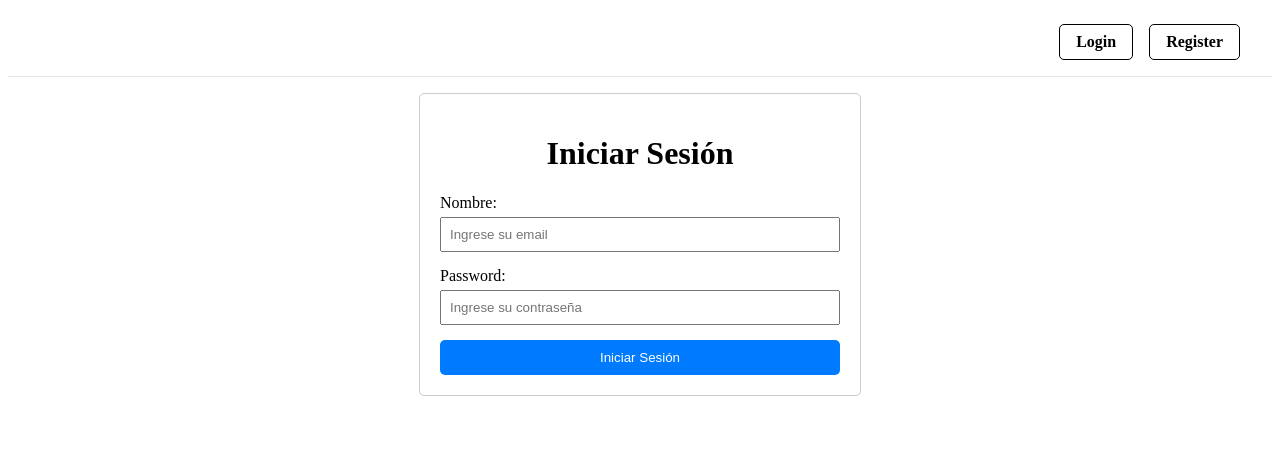
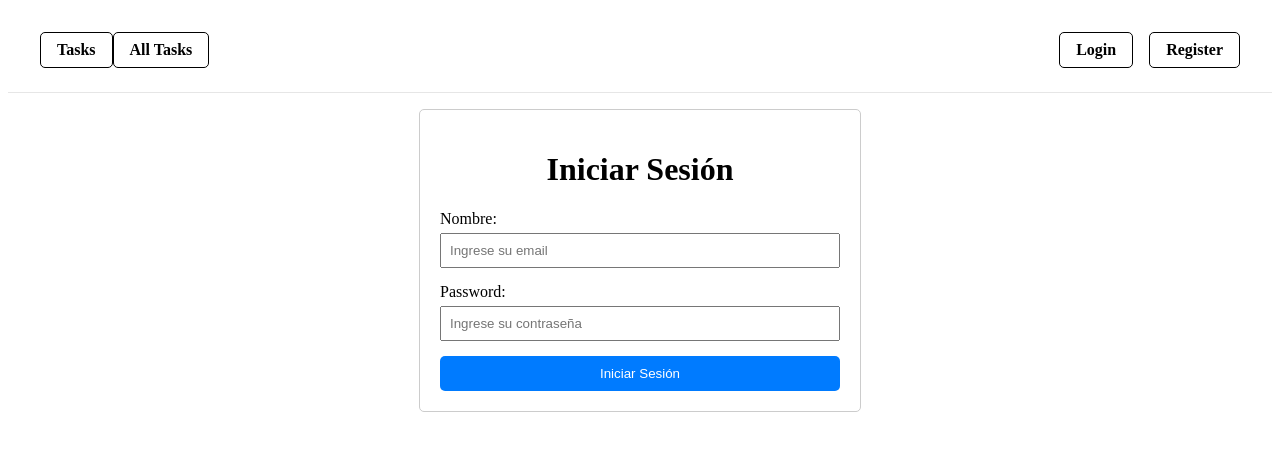
Before and after one commit to AalSaa/tbd-control-2, a Vue app in the folder frontend/: page / in a window 1280 px wide. Shown: the top 450 px of the page. Built offline with nearby package versions, Linux system fonts and the light colour scheme; what vue3-cookies would draw is missing.

Commit message:
feat(frontend):add theh view all tasks view

```diff
--- a/frontend/src/Utils/AuthGuard.js
+++ b/frontend/src/Utils/AuthGuard.js
@@ -2,7 +2,7 @@ import httpClient from "./http-common";
 
 export const auth = async (to, from, next) => {
   try {
-    const response = await httpClient.post("/api/auth/verify-token", {
+    const response = await httpClient.post("/auth/verify-token", {
       withCredentials: true,
     });
 
--- /dev/null
+++ b/frontend/src/Views/ViewAllTasks.vue
@@ -0,0 +1,58 @@
+<template>
+    <div class="container">
+        <input class="search" type="text" placeholder="Buscar tareas">
+        <div class="tasks">
+            <div v-for="task in tasks" :key="task.id">
+                <div class="task">
+                    <h2>{{ task.title }}</h2>
+                    <p>{{ task.description }}</p>
+                    <p>Fecha de vencimiento: {{ task.due_date }}</p>
+                </div>
+            </div>
+        </div>
+    </div>
+</template>
+<script setup>
+import { getAllTasks } from '../services/TaskService.js';
+import { onMounted, ref } from 'vue';
+
+const tasks = ref([]);
+
+const getTasks = async () => {
+    const response = await getAllTasks(1);
+
+    if (response.status === 200) {
+        console.log("Tareas obtenidas:", response.data);
+        tasks.value = response.data;
+    } else {
+        alert("Error al obtener las tareas");
+    }
+}
+
+onMounted(getTasks);
+
+</script>
+<style>
+.search {
+    margin: 10px;
+    padding: 0.5rem;
+    font-size: 1rem;
+    width: 20%;
+}
+
+.tasks {
+    display: flex;
+    flex-wrap: wrap;
+    height: 100vh;
+    background-color: #f4f4f4;
+}
+
+.task {
+    margin: 10px;
+    background-color: white;
+    border-radius: 8px;
+    box-shadow: 0 2px 10px rgba(0, 0, 0, 0.1);
+    padding: 1rem;
+    width: 400px;
+}
+</style>
--- a/frontend/src/components/NavBar.vue
+++ b/frontend/src/components/NavBar.vue
@@ -1,8 +1,20 @@
 <template>
     <section class="nav-bar">
         <div class="nav-links">
-            <RouterLink class="nav-link-login" to="/">
+            <div class="nav-links-task">
+                <RouterLink class="nav-link-newtask" to="/newtask">
+                    Tasks
+                </RouterLink>
+                <RouterLink class="nav-link-alltasks" to="/viewalltasks">
+                    All Tasks
+                </RouterLink>
+            </div>
+
+            <RouterLink v-if="!login" class="nav-link-login" to="/">
                 Login
+            </RouterLink>
+            <RouterLink v-else class="nav-link-login" v-on:click="print()" to="/">
+                Logout
             </RouterLink>
             <RouterLink class="nav-link-register" to="/register">
                 Register
@@ -12,9 +24,57 @@
 </template>
 <script setup>
 import { RouterLink } from 'vue-router';
+import httpClient from '../Utils/http-common';
+import { ref } from 'vue';
+
+const login = ref(false);
+
+const print = async () => {
+    const response = await httpClient.post("/auth/logout", {
+        withCredentials: true,
+    });
+
+    if (response.status === 200) {
+        alert("Usuario desconectado");
+    } else {
+        alert("Error al desconectar");
+    }
+}
 
 </script>
 <style>
+.nav-links-task {
+    display: flex;
+    align-items: center;
+    justify-content: start;
+    flex-grow: 1;
+    margin-right: 1rem;
+    text-decoration: none;
+    font-weight: bold;
+    padding: 0.5rem 1rem;
+    border-radius: 5px;
+    margin-right: 1rem;
+    text-decoration: none;
+}
+
+.nav-link-newtask {
+    text-decoration: none;
+    color: rgb(0, 0, 0);
+    font-weight: bold;
+    border: 1px solid rgb(0, 0, 0);
+    padding: 0.5rem 1rem;
+    border-radius: 5px;
+}
+
+.nav-link-alltasks {
+    text-decoration: none;
+    color: rgb(0, 0, 0);
+    font-weight: bold;
+    border: 1px solid rgb(0, 0, 0);
+    padding: 0.5rem 1rem;
+    border-radius: 5px;
+}
+
 .nav-bar {
     display: flex;
     align-items: center;
@@ -50,4 +110,13 @@ import { RouterLink } from 'vue-router';
     flex-grow: 1;
     margin-right: 1rem;
 }
+
+.nav-link-logout {
+    text-decoration: none;
+    color: rgb(0, 0, 0);
+    font-weight: bold;
+    border: 1px solid rgb(0, 0, 0);
+    padding: 0.5rem 1rem;
+    border-radius: 5px;
+}
 </style>
--- a/frontend/src/routers/routers.js
+++ b/frontend/src/routers/routers.js
@@ -5,6 +5,7 @@ import Register from "../Views/RegisterUser.vue";
 import NewTask from "../Views/NewTask.vue";
 import EditTask from "../Views/EditTask.vue";
 import ViewTask from "../Views/ViewTask.vue";
+import ViewAllTasks from "../Views/ViewAllTasks.vue";
 
 const routes = [
   {
@@ -35,6 +36,12 @@ const routes = [
     component: ViewTask,
     beforeEnter: auth,
   },
+  {
+    path: "/viewalltasks",
+    name: "ViewAllTasks",
+    component: ViewAllTasks,
+    beforeEnter: auth,
+  },
 ];
 
 const router = createRouter({
--- a/frontend/src/services/TaskService.js
+++ b/frontend/src/services/TaskService.js
@@ -15,7 +15,24 @@ export const postTask = async (taskData) => {
     }
     throw error;
   }
+};
+
+export const getAllTasks = async (userId) => {
+  try {
+    const response = await httpClient.get(`api/v1/tasks/user/${userId}`);
+    return { data: response.data, status: response.status };
+  } catch (error) {
+    if (error.response) {
+      console.error("Error en la respuesta del servidor:", error.response.data);
+      return { data: error.response.data, status: error.response.status };
+    } else if (error.request) {
+      console.error("No se recibió respuesta del servidor:", error.request);
+    } else {
+      console.error("Error al hacer la solicitud:", error.message);
     }
+    throw error;
+  }
+};
 
 export const getTaskById = async (taskId) => {
   try {
@@ -32,8 +49,7 @@ export const getTaskById = async (taskId) => {
     }
     throw error;
   }
-}
-
+};
 
 export const updateTask = async (taskData) => {
   try {
@@ -51,13 +67,12 @@ export const updateTask = async (taskData) => {
     }
     throw error;
   }
-}
-
+};
 
 export const deleteTask = async (taskId) => {
   try {
     const response = await httpClient.delete(`api/v1/tasks/${taskId}`);
-    alert("Tarea eliminada")
+    alert("Tarea eliminada");
     return { data: response.data, status: response.status };
   } catch (error) {
     if (error.response) {
@@ -70,4 +85,4 @@ export const deleteTask = async (taskId) => {
     }
     throw error;
   }
-}
+};
```
Also changed, not shown: frontend/src/Views/NewTask.vue (+28 -14 lines). Lines whose indentation alone changed are shown as unchanged.
